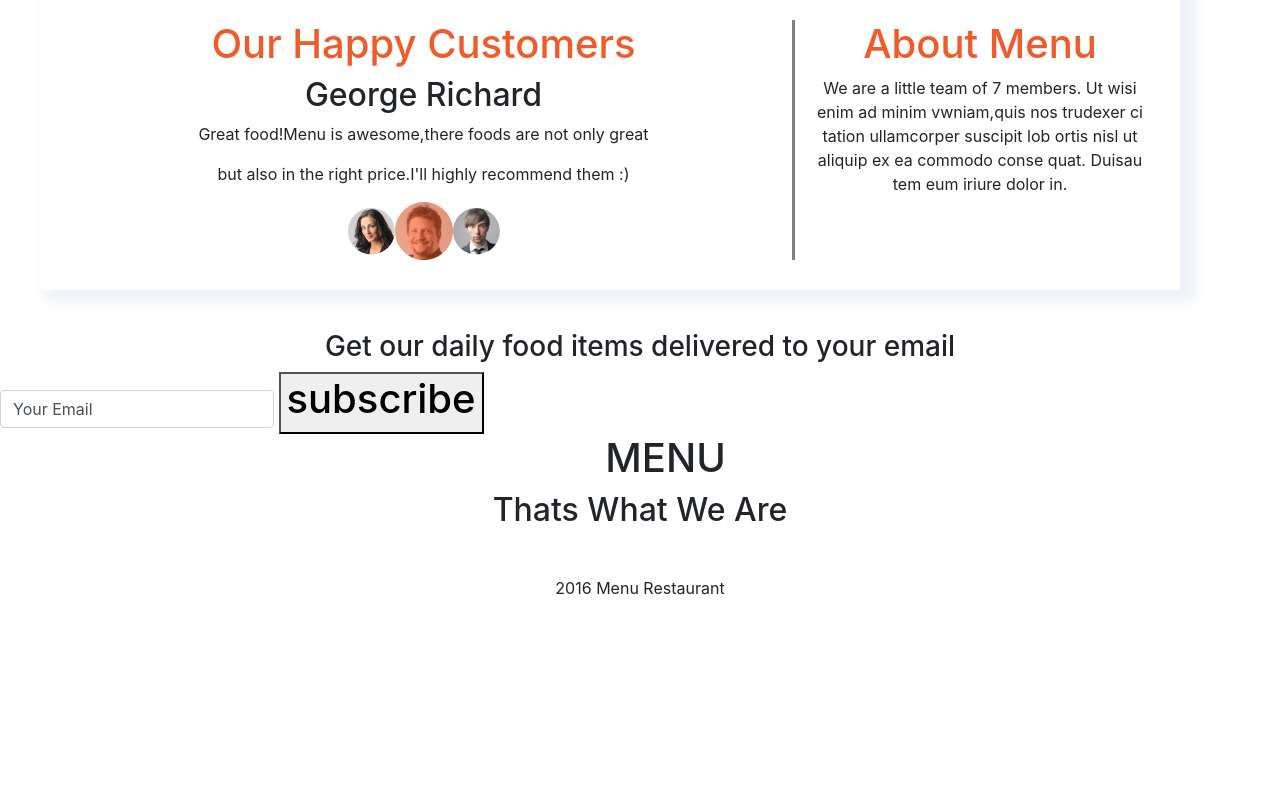
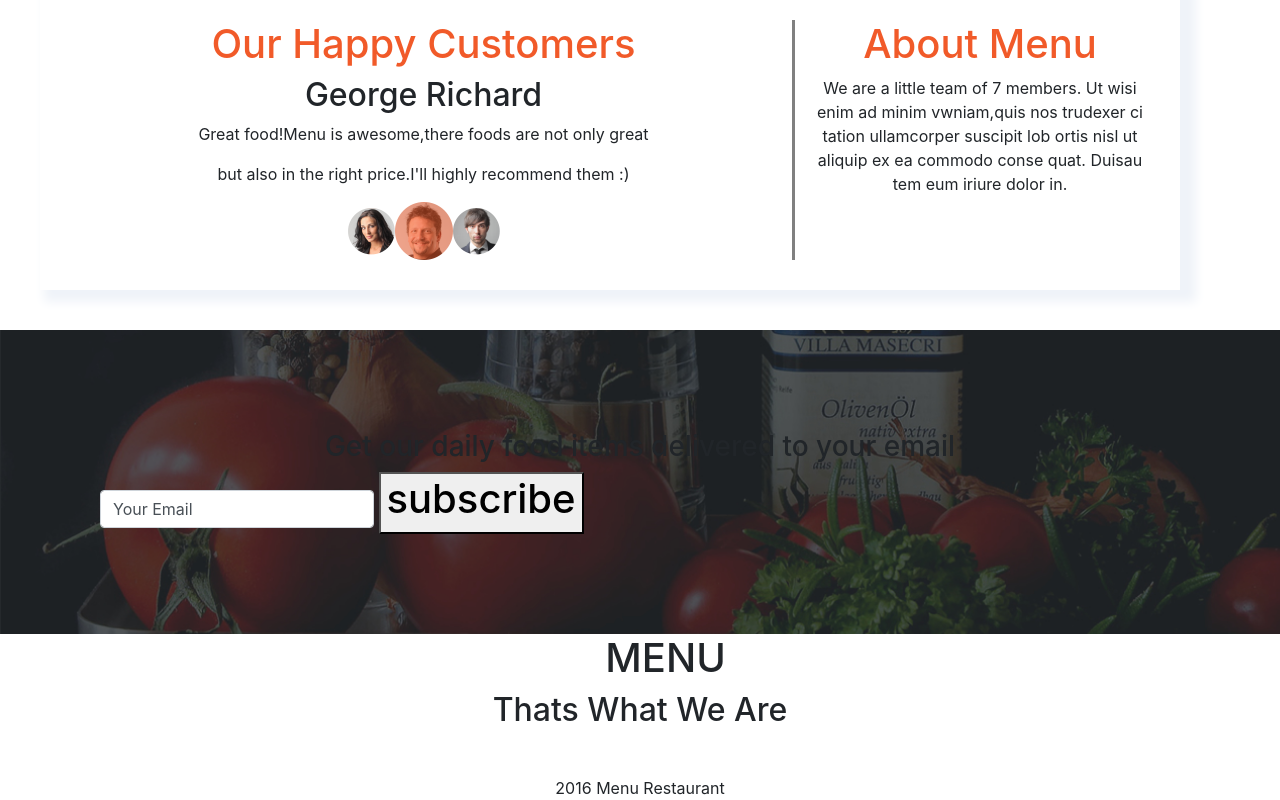
Before and after one commit to JuneMuoti/Calculator, a plain HTML site: page anitas-kitchen-project/index.html in a window 1280 px wide. Shown: the part 2360-3160 px from the top of the page. Before the commit the page ends 2960 px from the top, so only its background shows below. Drawn offline with Linux system fonts and the light colour scheme; files whose address does not match are found by name.

Commit message:
git add background image for subscribe

```diff
--- a/anitas-kitchen-project/css/styles.css
+++ b/anitas-kitchen-project/css/styles.css
@@ -94,3 +94,10 @@ color:#F15A29;
 
 
 }
+.subscribe{
+  background-image: url("/home/june/Documents/anitas-kitchen-project/assets/backgrounds/subscribe.jpg");
+  padding:100px;
+  align:center;
+  background-repeat: no-repeat;
+  background-size: cover;
+}
```
